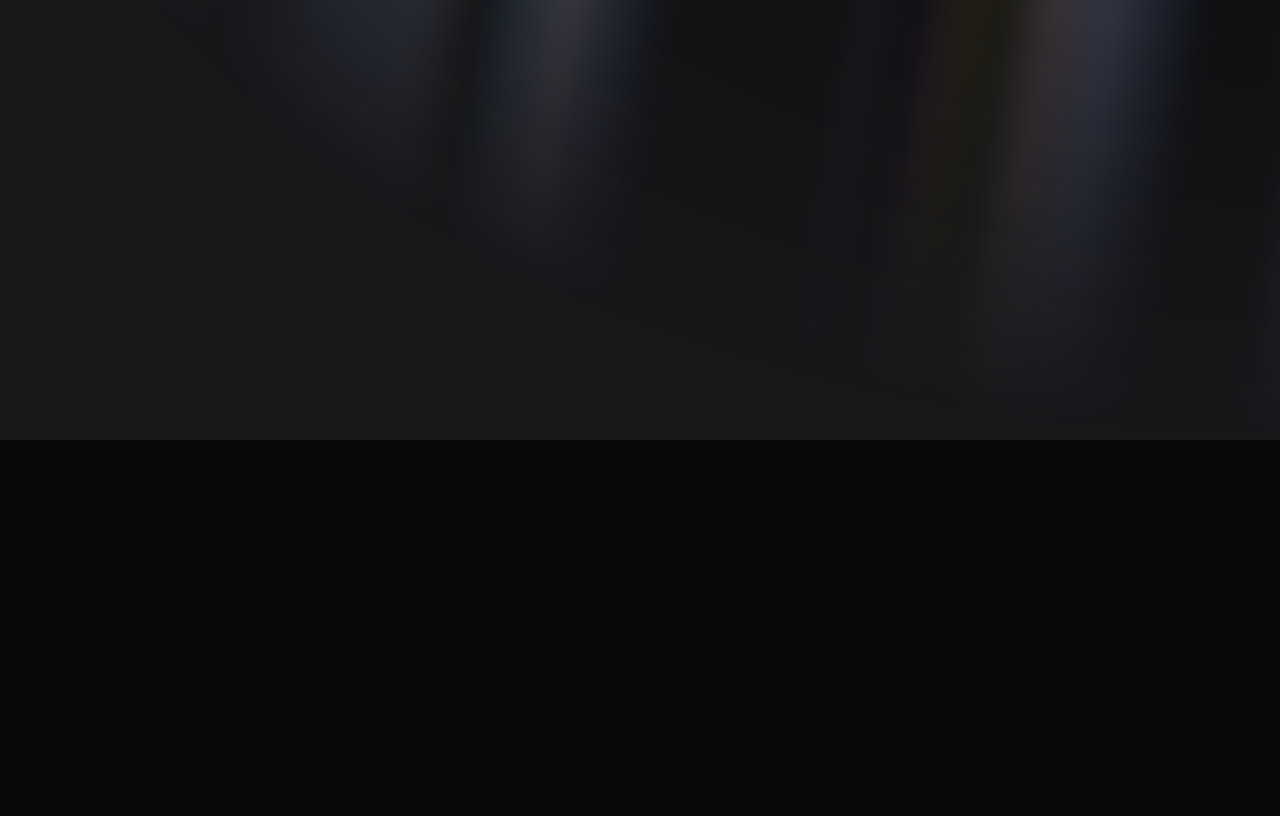
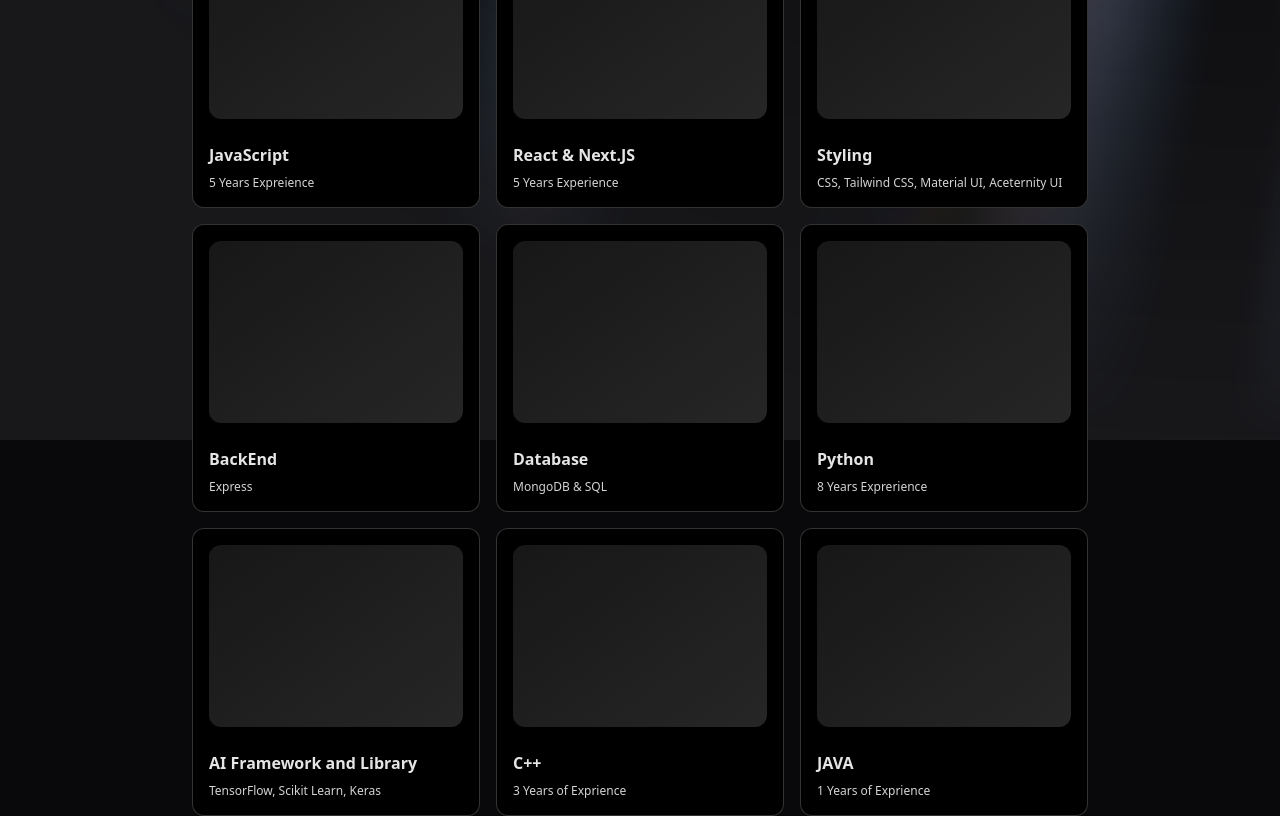
Before and after one commit to Jerryliu3547/personalprofoliosite, a Next.js app: page /skills in a window 1280 px wide. Shown: the part 360-1176 px from the top of the page. Before the commit the page ends 800 px from the top, so only its background shows below. Built offline with nearby package versions, Linux system fonts and the light colour scheme.

Commit message:
add tech stack grid

```diff
--- a/src/app/skills/page.js
+++ b/src/app/skills/page.js
@@ -1,14 +1,90 @@
 import React from 'react'
+import { cn } from "../../lib/utils";
 import BackgroundEffect2 from '../../components/background2.js'
+import { BentoGrid, BentoGridItem } from "../../components/ui/bento-grid.js";
+
+
 
 const page = () => {
+  const Skeleton = () => (
+    <div className="flex flex-1 w-full h-full min-h-[6rem] rounded-xl bg-gradient-to-br from-neutral-200 dark:from-neutral-900 dark:to-neutral-800 to-neutral-100">
+
+    </div>
+  );
+  const items = [
+    {
+      title: "JavaScript",
+      description: "5 Years Expreience",
+      header: <Skeleton />,
+
+    },
+    {
+      title: "React & Next.JS",
+      description: "5 Years Experience",
+      header: <Skeleton />,
+
+    },
+    {
+      title: "Styling",
+      description: "CSS, Tailwind CSS, Material UI, Aceternity UI",
+      header: <Skeleton />,
+
+    },
+    {
+      title: "BackEnd",
+      description:
+        "Express",
+      header: <Skeleton />,
+
+    },
+    {
+      title: "Database",
+      description:
+        "MongoDB & SQL",
+      header: <Skeleton />,
+
+    },
+    {
+      title: "Python",
+      description: "8 Years Exprerience",
+      header: <Skeleton />,
+    },
+    {
+      title: "AI Framework and Library",
+      description: "TensorFlow, Scikit Learn, Keras",
+      header: <Skeleton />,
+
+    },
+    {
+      title: "C++",
+      description: "3 Years of Exprience",
+      header: <Skeleton />,
+    },
+    {
+      title: "JAVA",
+      description: "1 Years of Exprience",
+      header: <Skeleton />,
+    },
+  ];
   return (
     <div>
         <BackgroundEffect2/>
-        <div className="absolute top-24 md:top-48 text-red-100 flex-col justify-center items-center w-full">
+        <div className="absolute top-24 md:top-36 text-red-100 flex-col justify-center items-center w-full">
             <p className="text-center text-5xl sm:text-7xl font-bold  bg-clip-text text-transparent bg-gradient-to-b from-neutral-200 to-neutral-500 py-8">
-                        Technical Skills
+                        Technical Stack
             </p>
+            <BentoGrid className="max-w-4xl mx-auto">
+              {items.map((item, i) => (
+                <BentoGridItem
+                  key={i}
+                  title={item.title}
+                  description={item.description}
+                  header={item.header}
+                  // icon={item.icon}
+                  // className={i === 3 || i === 6 ? "md:col-span-2" : ""}
+                />
+              ))}
+            </BentoGrid>
         </div>
     </div>
   )
--- /dev/null
+++ b/src/components/ui/bento-grid.js
@@ -0,0 +1,45 @@
+import { cn } from "../../lib/utils";
+
+export const BentoGrid = ({
+  className,
+  children,
+}) => {
+  return (
+    <div
+      className={cn(
+        "grid md:auto-rows-[18rem] grid-cols-1 md:grid-cols-3 gap-4 max-w-7xl mx-auto ",
+        className
+      )}
+    >
+      {children}
+    </div>
+  );
+};
+
+export const BentoGridItem = ({
+  className,
+  title,
+  description,
+  header,
+  icon,
+}) => {
+  return (
+    <div
+      className={cn(
+        "row-span-1 rounded-xl group/bento hover:shadow-xl transition duration-200 shadow-input dark:shadow-none p-4 dark:bg-black dark:border-white/[0.2] bg-white border border-transparent justify-between flex flex-col space-y-4",
+        className
+      )}
+    >
+      {header}
+      <div className="group-hover/bento:translate-x-2 transition duration-200">
+        {icon}
+        <div className="font-sans font-bold text-neutral-600 dark:text-neutral-200 mb-2 mt-2">
+          {title}
+        </div>
+        <div className="font-sans font-normal text-neutral-600 text-xs dark:text-neutral-300">
+          {description}
+        </div>
+      </div>
+    </div>
+  );
+};
```
Also changed, not shown: src/app/skills/components/card.js (added), src/app/skills/logo/JavaScript.png (added).
